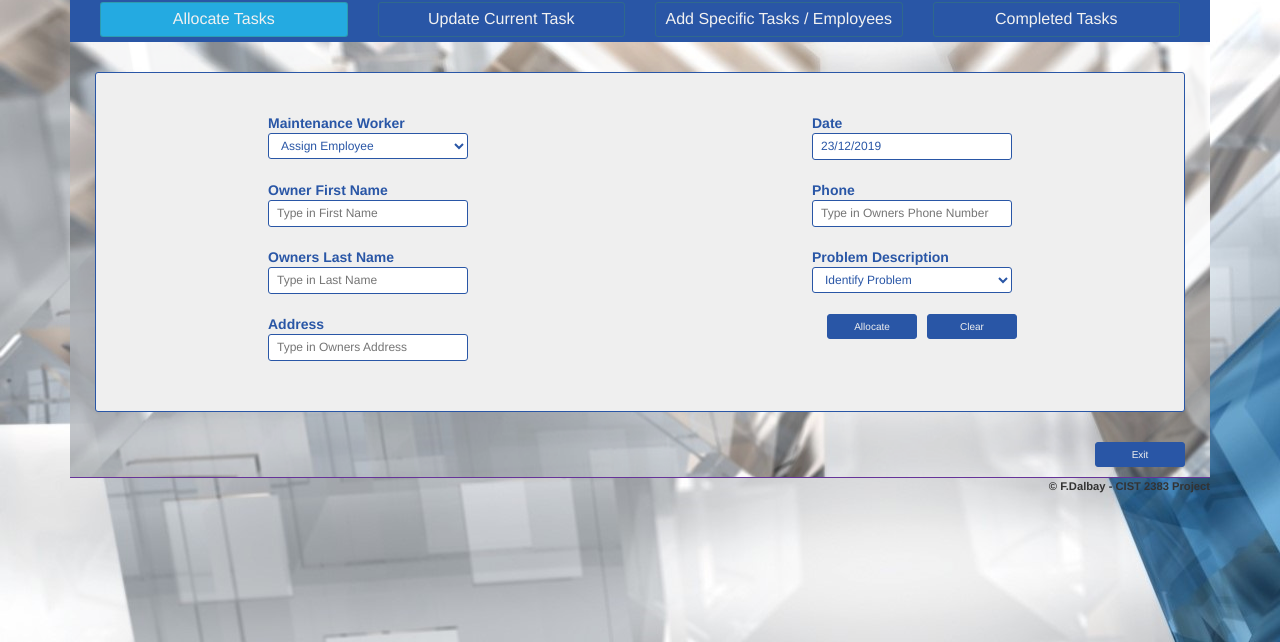
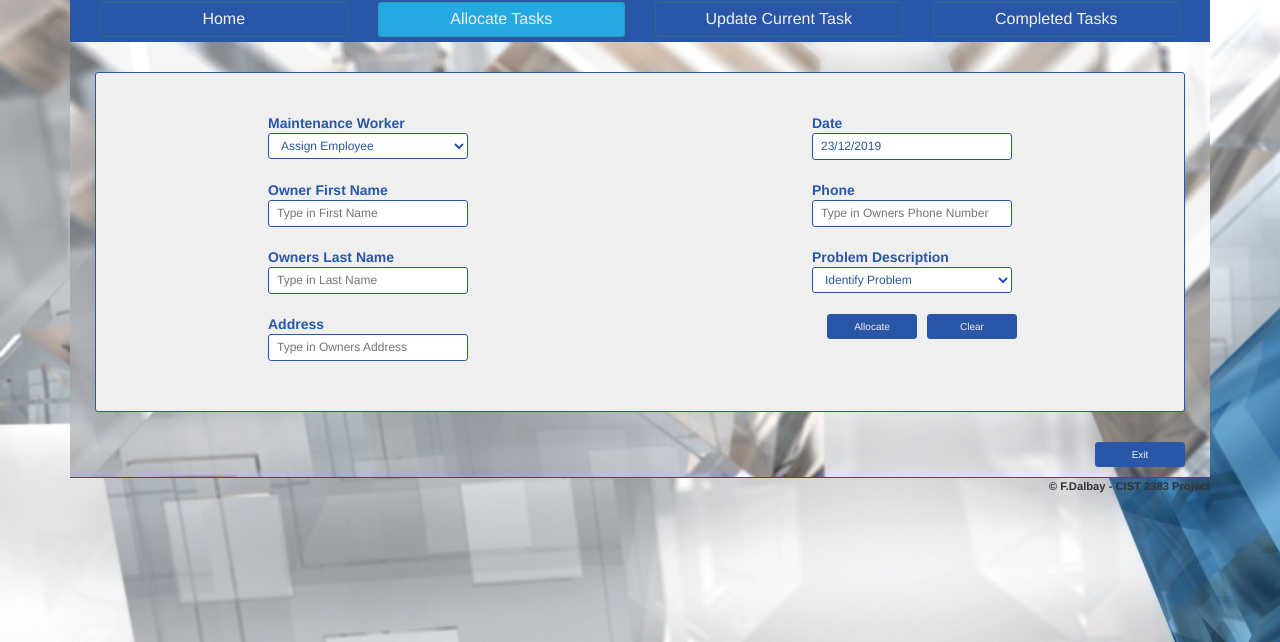
Before and after one commit to dalbay/Property_Management_Problem, a plain HTML site: page allocateTask.html in a window 1280 px wide. Shown: the part 158-800 px from the top of the page. Drawn offline with Linux system fonts and the light colour scheme.

Commit message:
addPage deleted

```diff
--- a/allocateTask.html
+++ b/allocateTask.html
@@ -38,14 +38,12 @@
       <main>
         <div class="row">
           <nav class="col-sm-12">
+            <a class="col-sm-3" href="index.html"><span>Home</span></a>
             <a class="col-sm-3" href="allocateTask.html"
               ><span id="allocateTask">Allocate Tasks</span></a
             >
             <a class="col-sm-3" href="updateTask.html"
               ><span id="updateTask">Update Current Task</span></a
-            >
-            <a class="col-sm-3" href="addTask.html"
-              ><span id="addTask">Add Specific Tasks / Employees</span></a
             >
             <a class="col-sm-3" href="completedTask.html"
               ><span id="completedTask">Completed Tasks</span></a
```
Also changed, not shown: completedTask.html (+1 -3 lines), index.html (+1 -3 lines), updateTask.html (+1 -3 lines).
